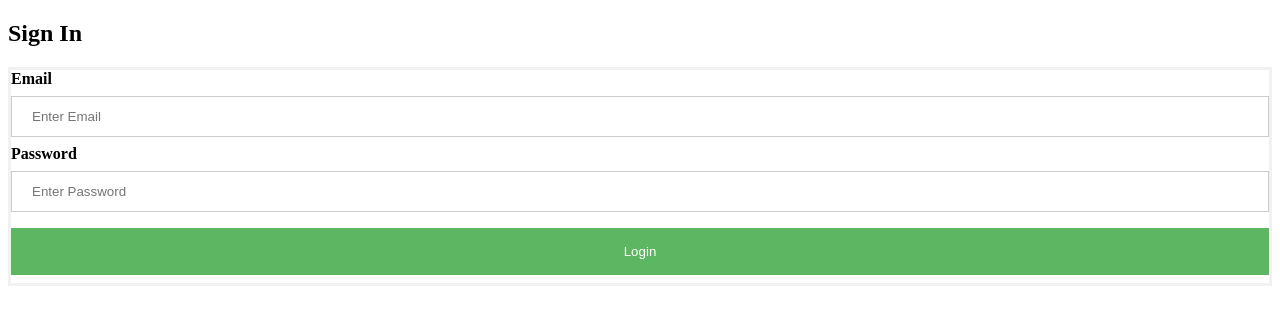
After one commit to IG-AI/Global-Software-Product-Development-Team-05, a PHP site: page / in a window 1280 px wide. The commit adds this page. Shown: the top 325 px of the page. Run offline with PHP 8.4, Linux system fonts and the light colour scheme.

Commit message:
sign in page with session

```diff
--- /dev/null
+++ b/Login/index.php
@@ -0,0 +1,30 @@
+<?php
+include('login.php'); // Includes Login Script
+if(isset($_SESSION['login_user'])){
+header("location: profile.php"); // Redirecting To Profile Page
+}
+?>
+<!DOCTYPE html>
+<html>
+<link rel="stylesheet" type="text/css" href="../Login/signin.css">
+
+<head>
+  <title>Login</title>
+</head>
+<body>
+ <div id="login">
+  <h2>Sign In</h2>
+  <form action="" method="post">
+      <label for="uname"><b>Email</b></label>
+      <input type="text" placeholder="Enter Email" name="email" required>
+
+      <label for="psw"><b>Password</b></label>
+      <input type="password" placeholder="Enter Password" name="password" required>
+
+      <input name="submit" class="loginbtn" type="submit" value=" Login ">
+
+      <span><?php echo $error; ?></span>
+  </form>
+ </div>
+</body>
+</html>
--- /dev/null
+++ b/Login/login.php
@@ -0,0 +1,35 @@
+<?php
+session_start(); // Starting Session
+$error = ''; // Variable To Store Error Message
+if (isset($_POST['submit'])) {
+    if (empty($_POST['email']) || empty($_POST['password'])) {
+        $error = "Email or Password is invalid";
+    }
+    else{
+        // Define $username and $password
+        $email = $_POST['email'];
+        $password = $_POST['password'];
+        $password=md5($password);
+        // mysqli_connect() function opens a new connection to the MySQL server.
+        $conn = mysqli_connect("localhost", "root", "password", "global");
+        // SQL query to fetch information of registerd users and finds user match.
+        $query = "SELECT email, password from registered_users  where email=? AND password=? LIMIT 1";
+        // To protect MySQL injection for Security purpose
+        $stmt = $conn->prepare($query);
+        $stmt->bind_param("ss", $email, $password);
+        $stmt->execute();
+        $stmt->bind_result($email, $password);
+        $stmt->store_result();
+        if($stmt->fetch()) {
+            //fetching the contents of the row
+            // Redirecting To Profile Page
+            $_SESSION['login_user'] = $email; // Initializing Session
+            header("location: profile.php");
+        }
+        else{
+            echo "Wrong email and/or password.";
+        }
+    }
+    mysqli_close($conn); // Closing Connection
+}
+?>
--- a/Login/signin.css
+++ b/Login/signin.css
@@ -28,43 +28,20 @@ button:hover {
     opacity: 0.8;
 }
 
-/* Extra style for the cancel button (red) */
-.cancelbtn {
-    width: auto;
-    padding: 10px 18px;
-    background-color: #f44336;
-}
-
-/* Center the avatar image inside this container */
-.imgcontainer {
-    text-align: center;
-    margin: 24px 0 12px 0;
-}
-
-/* Avatar image */
-img.avatar {
-    width: 40%;
-    border-radius: 50%;
-}
 
 /* Add padding to containers */
 .container {
     padding: 16px;
 }
 
-/* The "Forgot password" text */
-span.psw {
-    float: right;
-    padding-top: 16px;
+
+.loginbtn {
+    background-color: #4CAF50;
+    color: white;
+    padding: 16px 20px;
+    margin: 8px 0;
+    border: none;
+    cursor: pointer;
+    width: 100%;
+    opacity: 0.9;
 }
-
-/* Change styles for span and cancel button on extra small screens */
-@media screen and (max-width: 300px) {
-    span.psw {
-        display: block;
-        float: none;
-    }
-    .cancelbtn {
-        width: 100%;
-    }
-}
--- a/Register/Register.html
+++ b/Register/Register.html
@@ -32,7 +32,7 @@
         <button type="submit" class="registerbtn">Register</button>
 
         <div class="container signin">
-            <p>Already have an account? <a href="/Global-Software-Product-Development-Team-05/Login/Login.html">Sign
+            <p>Already have an account? <a href="/Global-Software-Product-Development-Team-05/Login/index.php">Sign
                 in</a>.</p>
         </div>
     </form>
```
Also changed, not shown: Login/Login.html (deleted, +0 -27 lines), Login/logout.php (added, +7 -0 lines), Login/profile.php (added, +20 -0 lines), Login/session.php (added, +12 -0 lines), Register/register.php (+3 -4 lines).
